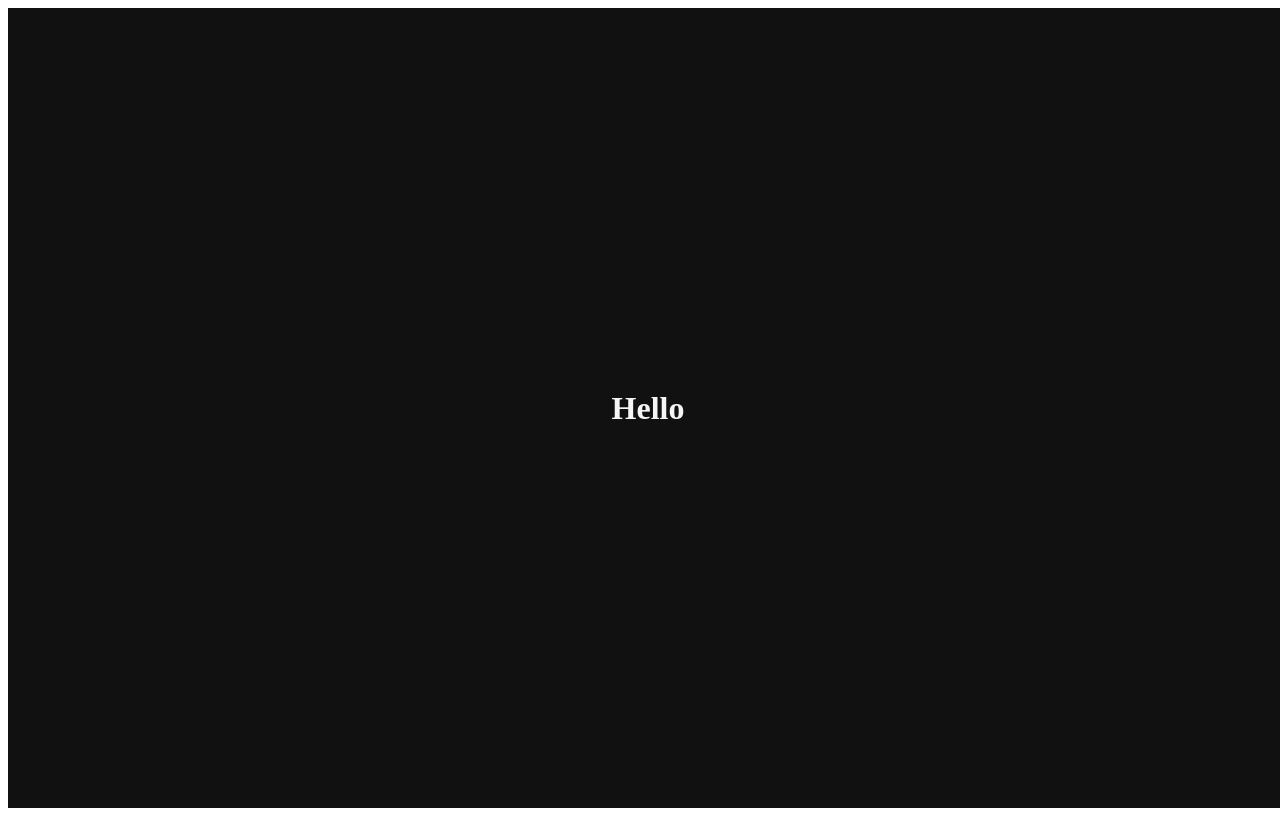
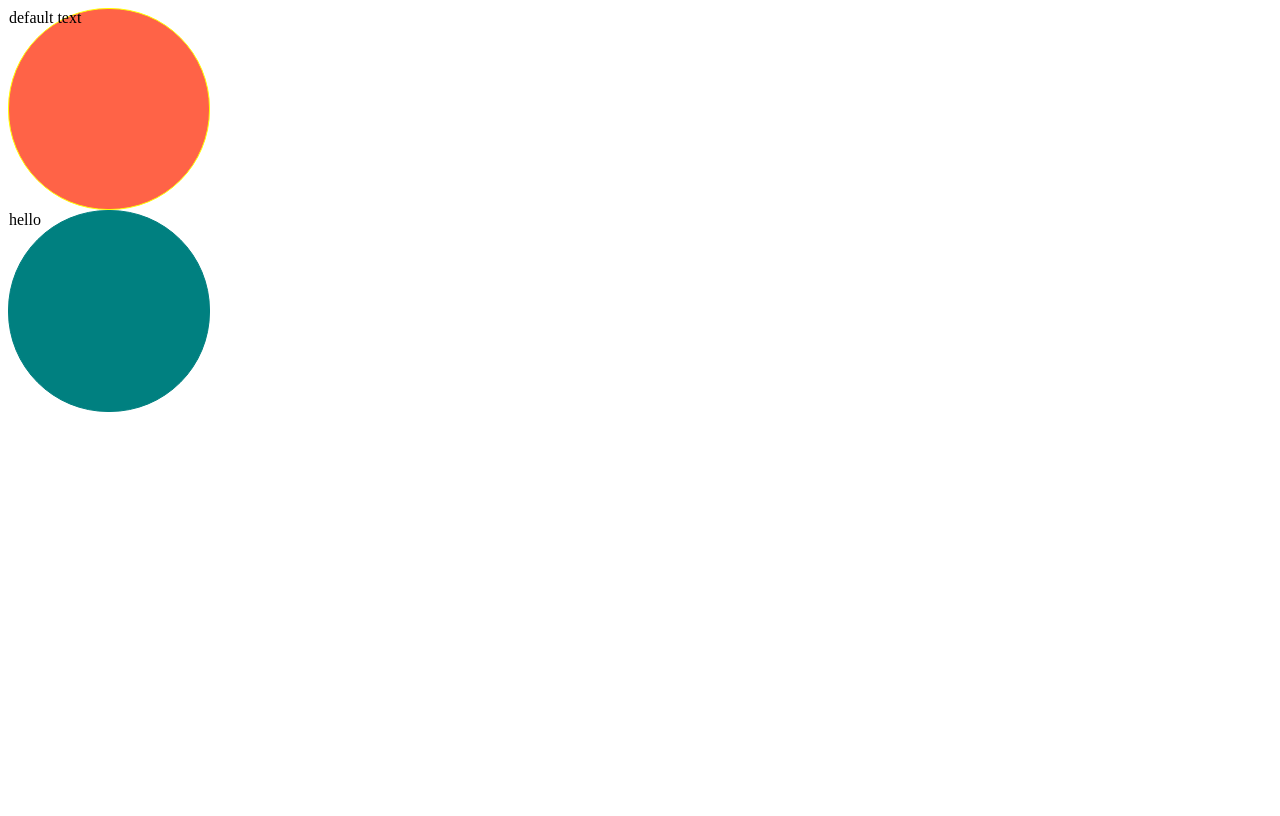
Before and after one commit to minnheima/react-masterclass, a React (Create React App) app: page / in a window 1280 px wide. Built offline with nearby package versions, Linux system fonts and the light colour scheme.

Commit message:
#3.3 Optional Props

```diff
--- a/src/App.tsx
+++ b/src/App.tsx
@@ -1,22 +1,11 @@
-import styled from "styled-components";
-
-const Wrapper = styled.div`
-  display: flex;
-  width: 100vw;
-  height: 100vh;
-  justify-content: center;
-  align-items: center;
-  background-color: ${(props) => props.theme.backgroundColor};
-`;
-const Title = styled.h1`
-  color: ${(props) => props.theme.textColor};
-`;
+import Circle from "./Circle";
 
 function App() {
   return (
-    <Wrapper>
-      <Title>Hello</Title>
-    </Wrapper>
+    <div>
+      <Circle borderColor="yellow" bgColor="tomato" />
+      <Circle text="hello" bgColor="teal" />
+    </div>
   );
 }
 
--- /dev/null
+++ b/src/Circle.tsx
@@ -0,0 +1,29 @@
+import styled from "styled-components";
+
+interface ContainerProps {
+  bgColor: string;
+  borderColor: string;
+}
+const Container = styled.div<ContainerProps>`
+  width: 200px;
+  height: 200px;
+  background-color: ${(props) => props.bgColor};
+  border-radius: 100px;
+  border: 1px solid ${(props) => props.borderColor};
+`;
+
+interface CircleProps {
+  bgColor: string;
+  borderColor?: string;
+  text?: string;
+}
+
+function Circle({ bgColor, borderColor, text = "default text" }: CircleProps) {
+  return (
+    <Container bgColor={bgColor} borderColor={borderColor ?? bgColor}>
+      {text}
+    </Container>
+  );
+}
+
+export default Circle;
--- a/src/index.tsx
+++ b/src/index.tsx
@@ -1,6 +1,5 @@
 import React from "react";
 import ReactDOM from "react-dom/client";
-import { ThemeProvider } from "styled-components";
 import App from "./App";
 
 const darkTheme = {
@@ -15,8 +14,6 @@
 const root = ReactDOM.createRoot(document.getElementById("root") as HTMLElement);
 root.render(
   <React.StrictMode>
-    <ThemeProvider theme={darkTheme}>
-      <App />
-    </ThemeProvider>
+    <App />
   </React.StrictMode>
 );
```
